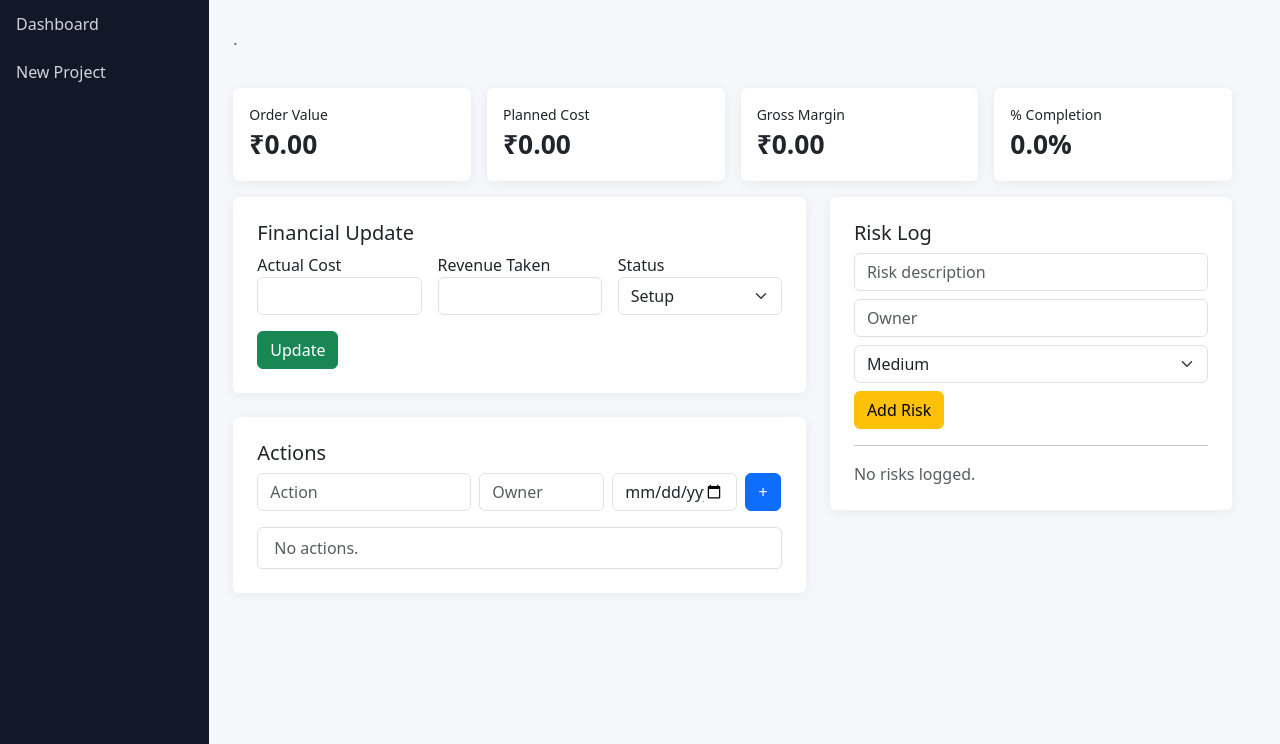
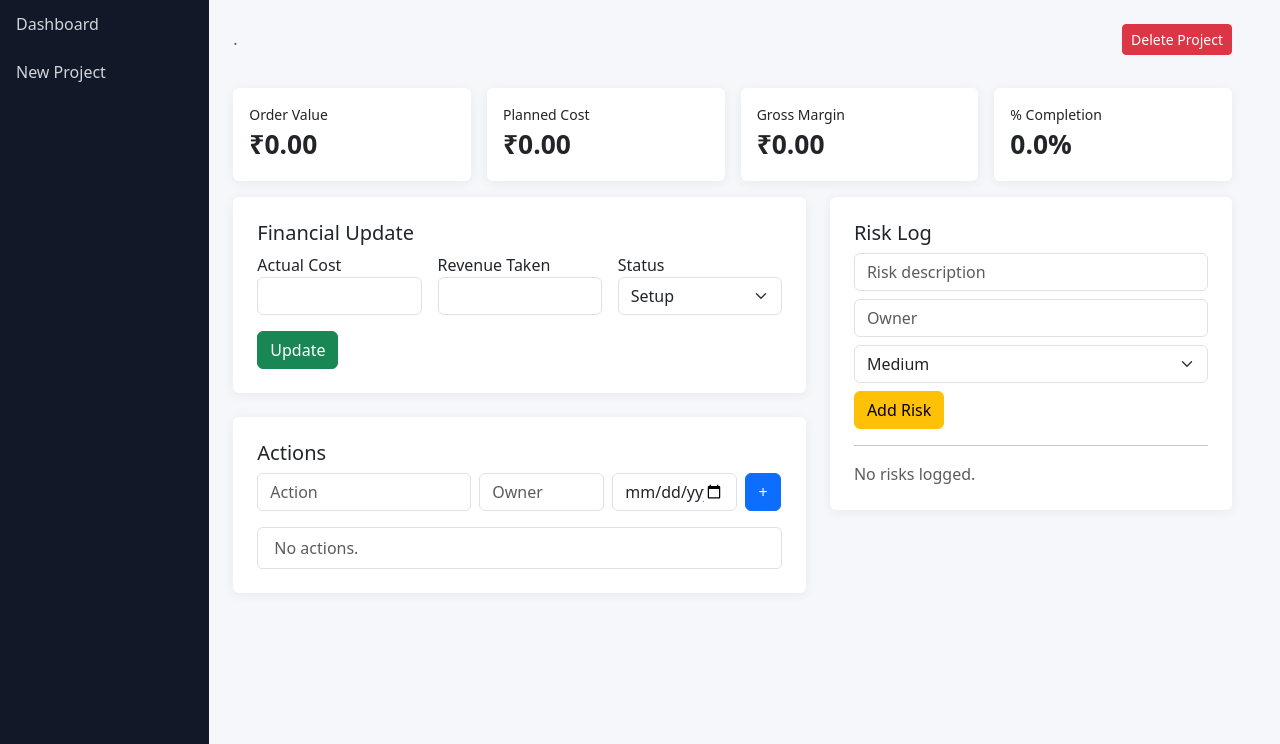
Before and after one commit to projnew8175/e2e-project, a Flask app: template templates/project.html in a window 1280 px wide. Shown: the part 56-800 px from the top of the page. Run offline with Flask 3, Linux system fonts and the light colour scheme; the template is opened without the code that fills it, so the values that code supplies are empty; some libraries are stand-ins or nearby versions.

Commit message:
Add files via upload

```diff
--- a/app.py
+++ b/app.py
@@ -157,6 +157,25 @@ def project(pid):
     return render_template("project.html", p=p, actions=actions, risks=risks,
                            gm=gm, completion=completion, gm_taken=gm_taken)
 
+
+@app.post("/projects/<int:pid>/delete")
+def delete_project(pid):
+    """Delete a project and its related actions/risks."""
+    conn = get_db()
+    try:
+        # Delete child records first because foreign keys may be enforced.
+        conn.execute("DELETE FROM actions WHERE project_id=%s", (pid,))
+        conn.execute("DELETE FROM risks WHERE project_id=%s", (pid,))
+        conn.execute("DELETE FROM projects WHERE id=%s", (pid,))
+        conn.commit()
+        flash("Project deleted successfully.", "success")
+    except Exception as e:
+        conn.rollback()
+        flash(f"Could not delete project: {e}", "danger")
+    finally:
+        conn.close()
+    return redirect(url_for("dashboard"))
+
 @app.post("/projects/<int:pid>/update")
 def update_project(pid):
     d = request.form
--- a/templates/project.html
+++ b/templates/project.html
@@ -1,5 +1,14 @@
 {% extends "base.html" %}{% block content %}
-<div class="d-flex justify-content-between"><div><h2>{{p.project_name}}</h2><div class="text-muted">{{p.project_code}} · {{p.customer}}</div></div><span class="badge bg-primary h-25">{{p.status}}</span></div>
+<div class="d-flex justify-content-between align-items-start">
+<div><h2>{{p.project_name}}</h2><div class="text-muted">{{p.project_code}} · {{p.customer}}</div></div>
+<div class="d-flex align-items-center gap-2">
+<span class="badge bg-primary h-25">{{p.status}}</span>
+<form method="post" action="/projects/{{p.id}}/delete"
+      onsubmit="return confirm('Are you sure you want to delete this project? This will also delete its actions and risks.');">
+<button type="submit" class="btn btn-danger btn-sm">Delete Project</button>
+</form>
+</div>
+</div>
 <div class="row g-3 my-3">
 <div class="col-md-3"><div class="card p-3"><small>Order Value</small><div class="kpi">₹{{p.order_value|money}}</div></div></div>
 <div class="col-md-3"><div class="card p-3"><small>Planned Cost</small><div class="kpi">₹{{p.planned_cost|money}}</div></div></div>
```
Also changed, not shown: templates/dashboard.html (+7 -1 lines), README.md.
